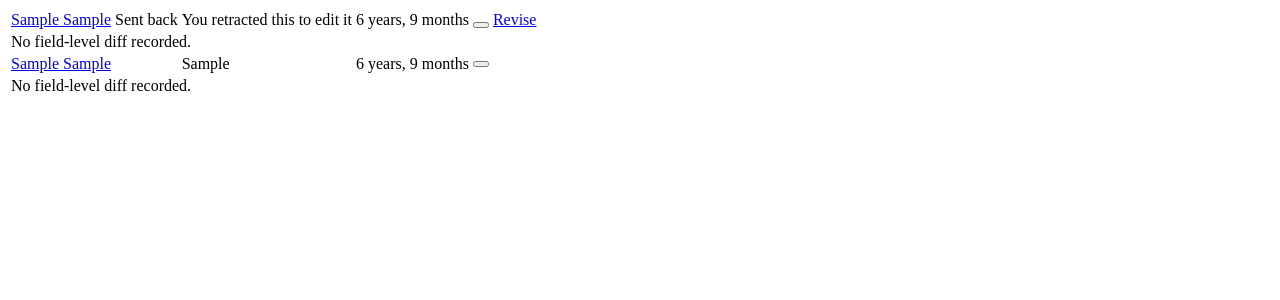
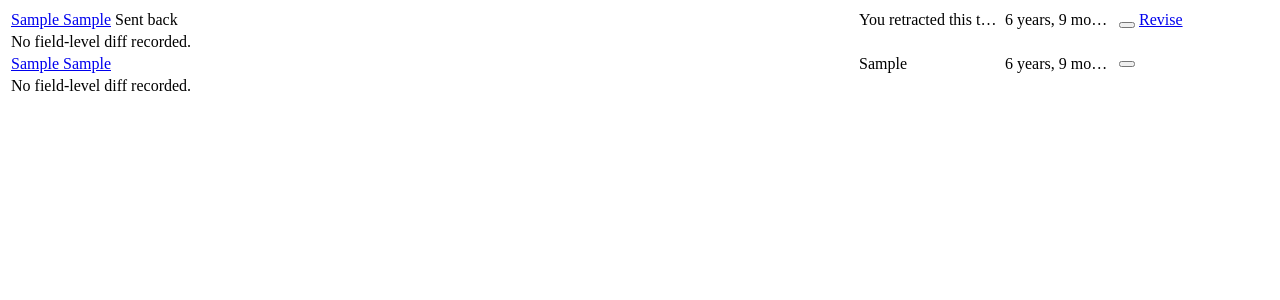
Before and after one commit to mattivaisanen/netbox-change-approval, a Django app: template netbox_change_approval/templates/netbox_change_approval/dashboard_widget.html in a window 1280 px wide. Shown: the top 300 px of the page. Run offline with Django 3.2, Linux system fonts and the light colour scheme; the template is opened without the code that fills it: most values are stand-ins (such as "Sample title", 1, 10 or a date in 2020).

Commit message:
Inbox and widget: columns stay put when a quick view opens
The tables sized their columns from their content, so opening a quick
view (a wide row) moved the user and time columns. They now use fixed
column widths; long text is cut with an ellipsis.

Co-Authored-By: Claude Opus 5.5 (1M context) <noreply@anthropic.com>

```diff
--- a/netbox_change_approval/templates/netbox_change_approval/dashboard_widget.html
+++ b/netbox_change_approval/templates/netbox_change_approval/dashboard_widget.html
@@ -5,10 +5,13 @@
   .nbca-widget .nbca-quick table { margin-bottom: 0; }
   .nbca-widget .nbca-quick table td,
   .nbca-widget .nbca-quick table th { padding: .25rem .5rem; font-size: .8125rem; }
-  .nbca-widget .nbca-who { max-width: 16rem; overflow: hidden; text-overflow: ellipsis; white-space: nowrap; }
+  .nbca-widget { table-layout: fixed; width: 100%; }
+  .nbca-widget > tbody > tr:not(.nbca-quick) > td { overflow: hidden; text-overflow: ellipsis; white-space: nowrap; }
 </style>
 {% include 'netbox_change_approval/inc/quick_toggle.html' %}
 <table class="table table-sm table-hover mb-0 align-middle nbca-widget">
+  {# Fixed widths: opening a quick view must not move the other columns. #}
+  <colgroup><col><col style="width: 9rem;"><col style="width: 7rem;"><col style="width: 9.5rem;"></colgroup>
   <tbody>
     {% for cr in sent_back %}
     <tr>
```
Also changed, not shown: netbox_change_approval/templates/netbox_change_approval/inbox.html (+8 -1 lines), CHANGELOG.md.
